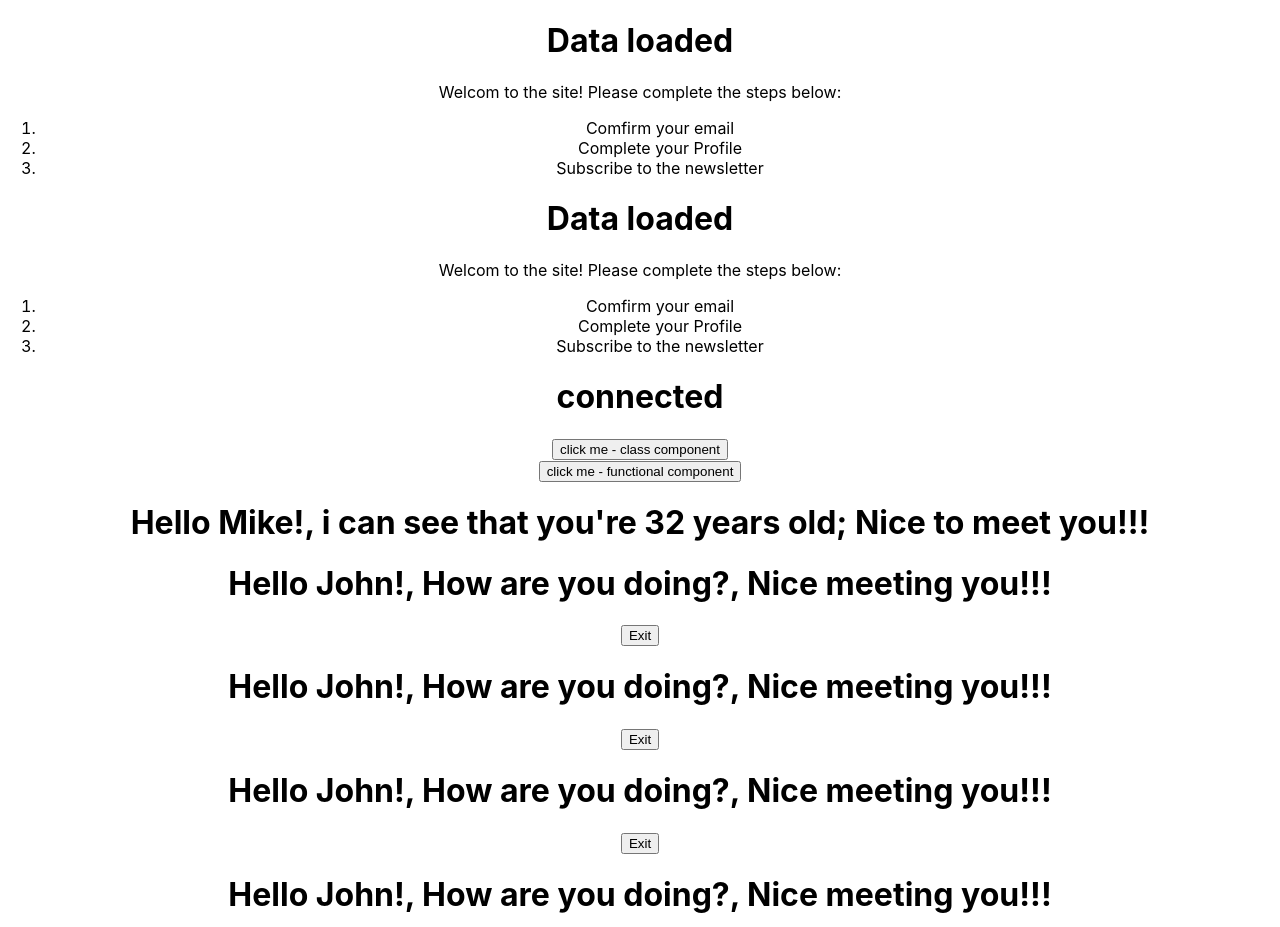
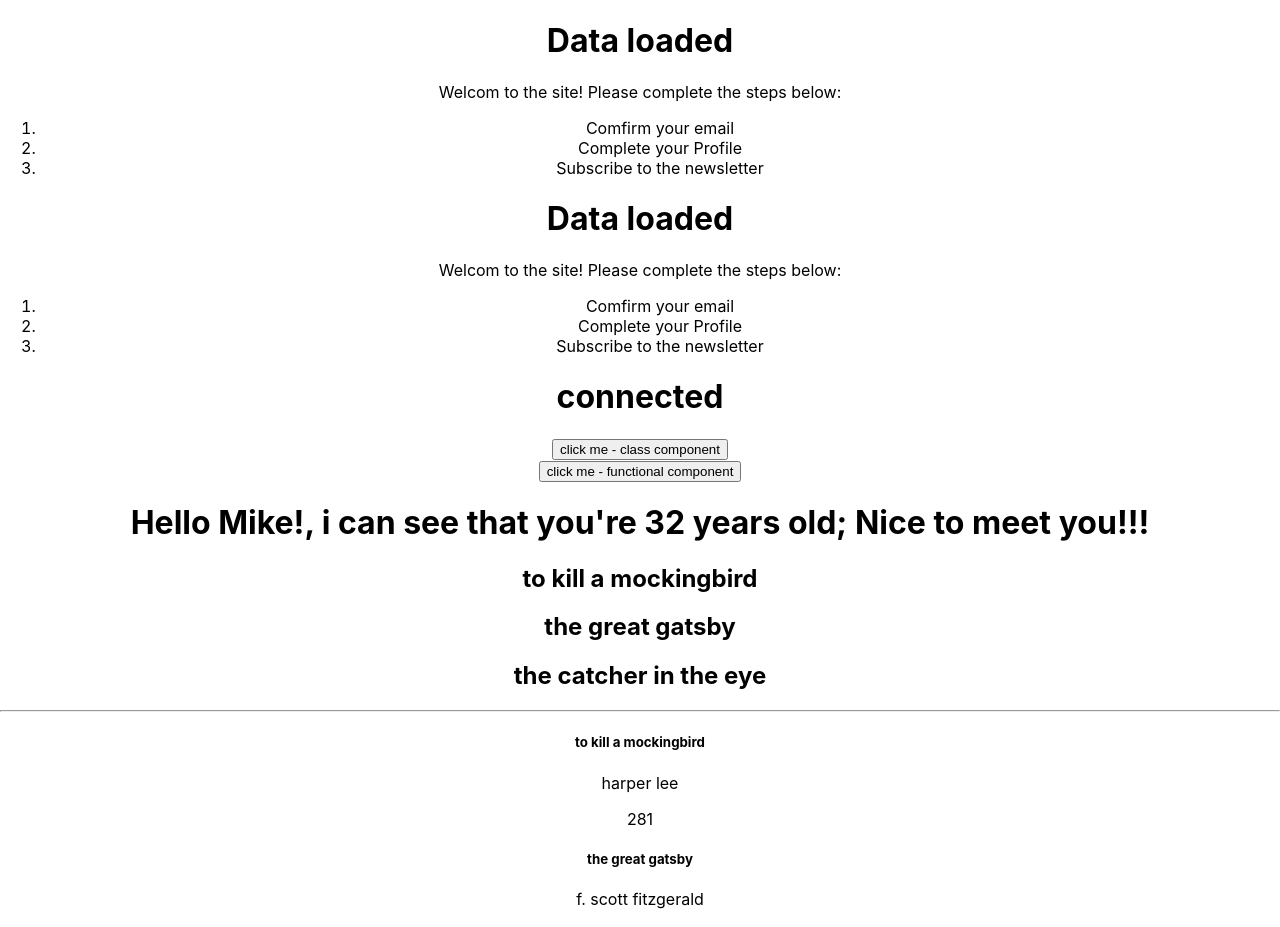
Before and after one commit to Mthabs/React2023, a React (Create React App) app in the folder my-app/: page / in a window 1280 px wide. Shown: the top 927 px of the page. Built offline with nearby package versions, Linux system fonts and the light colour scheme.

Commit message:
add rendering lists

```diff
--- a/my-app/src/App.js
+++ b/my-app/src/App.js
@@ -6,6 +6,7 @@
 import EventsClass from './components/EventsClass';
 import EventsFunctional from './components/EventsFunctional';
 import FunctionalGreetingWithProps from "./components/FunctionalGreetingWithProps";
+import RenderingLists from "./components/RenderingLists";
 import StatefulGreetingBindingBindThis from './components/StatefulGreetingBindingBindThis';
 import StatefulGreetingBindingConstructor from './components/StatefulGreetingBindingConstructor';
 import StatefulGreetingBindingDefine from './components/StatefulGreetingBindingDefine';
@@ -20,6 +21,7 @@
             <EventsClass />
             <EventsFunctional />
             <FunctionalGreetingWithProps greeting="Nice to meet you!!!" name="Mike!" age="32" />
+            <RenderingLists/>
             <StatefulGreetingBindingBindThis name="John!" greeting="How are you doing?" />
             <StatefulGreetingBindingConstructor name="John!" greeting="How are you doing?" />
             <StatefulGreetingBindingDefine name="John!" greeting="How are you doing?" />
--- /dev/null
+++ b/my-app/src/components/Book.js
@@ -0,0 +1,14 @@
+import React from 'react'
+
+function Book(props) {
+    const book = props.book
+  return (
+    <div>
+        <h5>{book.title}</h5>
+        <p>{book.author}</p>
+        <p>{book.pages}</p>
+    </div>
+  )
+}
+
+export default Book
--- /dev/null
+++ b/my-app/src/components/RenderingLists.js
@@ -0,0 +1,46 @@
+import React from 'react';
+import Book from './Book'
+
+function RenderingLists() {
+    const bookList = [
+        'to kill a mockingbird',
+        'the great gatsby',
+        'the catcher in the eye'
+    ]
+
+    const books = [
+        {
+            title:'to kill a mockingbird',
+            author:'harper lee',
+            pages: 281
+        },
+        {
+            title:'the great gatsby',
+            author:'f. scott fitzgerald',
+            pages: 218
+        },
+        {
+            title:'the catcher in the eye',
+            author: 'j. d. salinger',
+            pages: 234
+        }
+
+    ]
+  return (
+    <div>
+        {
+            bookList.map(book=>{
+                return <h2 key={book}>{book}</h2>
+            })
+        }
+        <hr/>
+        {
+            books.map(book =>{
+                return <Book key={book.title} book={book}/>
+            })
+        }
+    </div>
+  )
+}
+
+export default RenderingLists
```
